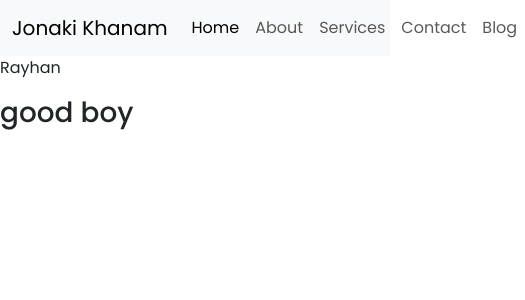
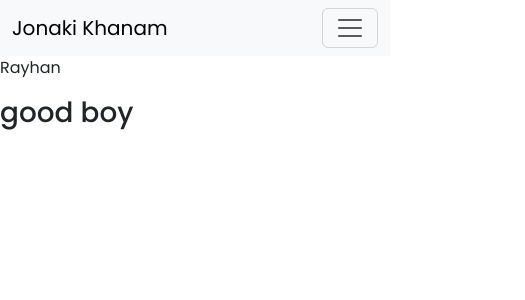
Before and after one commit to Mostafa-Rayhan/Jonaki-Portfolio, a React (Create React App) app: page / in a window 390 px wide. Shown: the top 300 px of the page, 525 px wide, since content can reach past the window. Built offline with nearby package versions, Linux system fonts and the light colour scheme.

Commit message:
navbar responsive

```diff
--- a/src/components/Navbar/navbar.js
+++ b/src/components/Navbar/navbar.js
@@ -4,9 +4,11 @@
 
 const navbar = () => {
   return (
-    <Navbar bg="light" data-bs-theme="light">
+    <Navbar expand="lg" bg="light" data-bs-theme="light">
       <Container>
         <Navbar.Brand href="home">Jonaki Khanam</Navbar.Brand>
+        <Navbar.Toggle aria-controls="basic-navbar-nav" />
+        <Navbar.Collapse id="basic-navbar-nav">
           <Nav className="mx-auto">
             <Nav.Link as={NavLink} to="/">
               Home
@@ -24,6 +26,7 @@
               Blog
             </Nav.Link>
           </Nav>
+        </Navbar.Collapse>
       </Container>
     </Navbar>
   );
```
Lines whose indentation alone changed are shown as unchanged.
